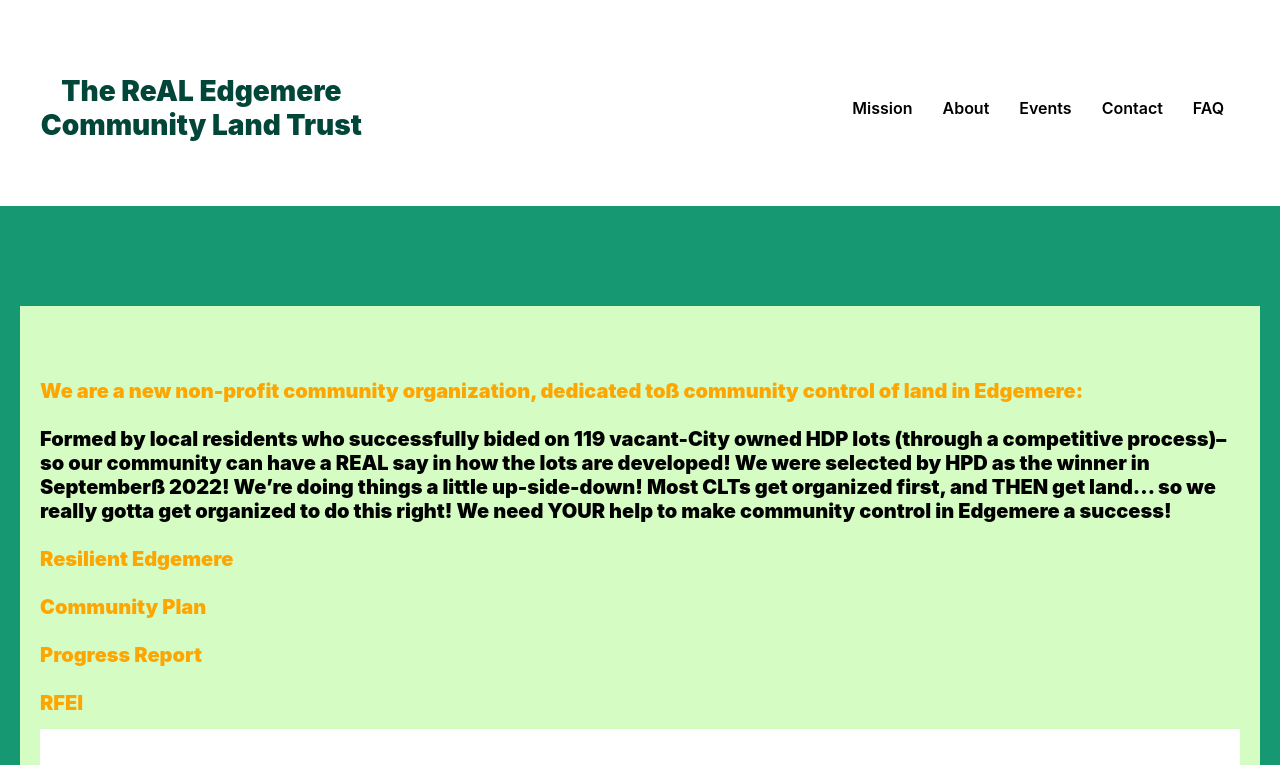
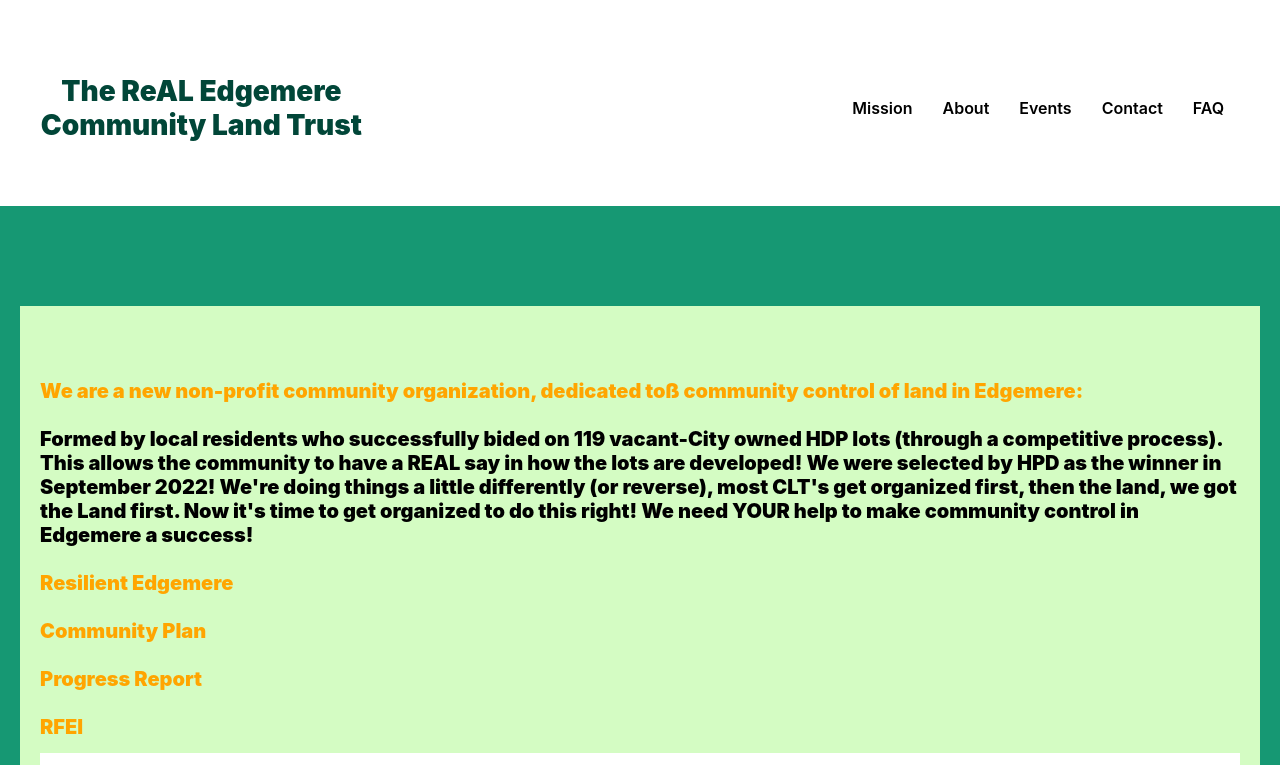
Before and after one commit to TaylorWill94/CLTmobile, a React (Create React App) app: page /about in a window 1280 px wide. Shown: the top 765 px of the page. Built offline with nearby package versions, Linux system fonts and the light colour scheme.

Commit message:
Changes wording on about page

```diff
--- a/src/components/About/About.js
+++ b/src/components/About/About.js
@@ -13,12 +13,13 @@
           <br />
           <br />
           Formed by local residents who successfully bided on 119 vacant-City
-          owned HDP lots (through a competitive process)– so our community can
-          have a REAL say in how the lots are developed! We were selected by HPD
-          as the winner in Septemberß 2022! We’re doing things a little
-          up-side-down! Most CLTs get organized first, and THEN get land… so we
-          really gotta get organized to do this right! We need YOUR help to make
-          community control in Edgemere a success!
+          owned HDP lots (through a competitive process). This allows the
+          community to have a REAL say in how the lots are developed! We were
+          selected by HPD as the winner in September 2022! We're doing things a
+          little differently (or reverse), most CLT's get organized first, then
+          the land, we got the Land first. Now it's time to get organized to do
+          this right! We need YOUR help to make community control in Edgemere a
+          success!
           <br />
           <br />
           <a
```
